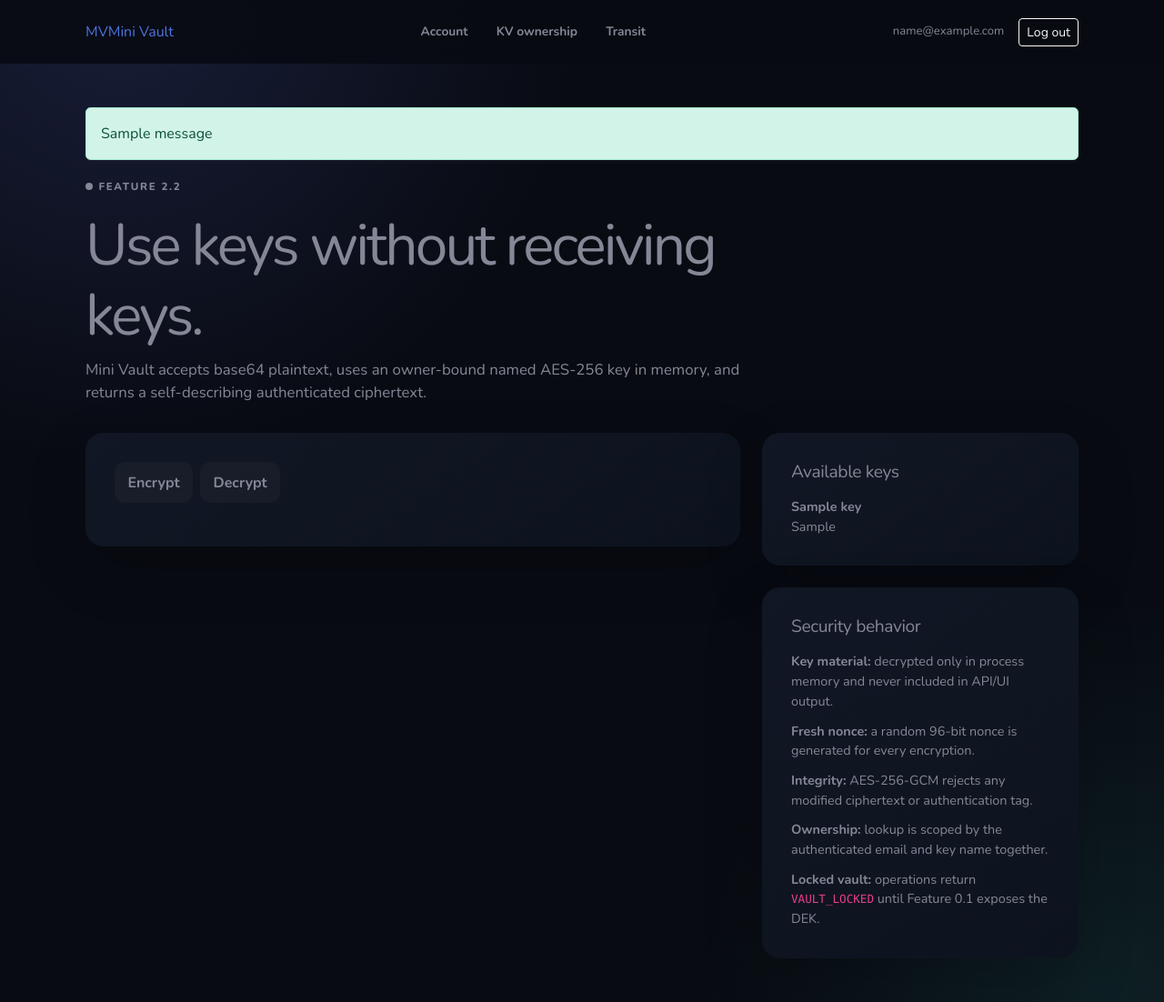
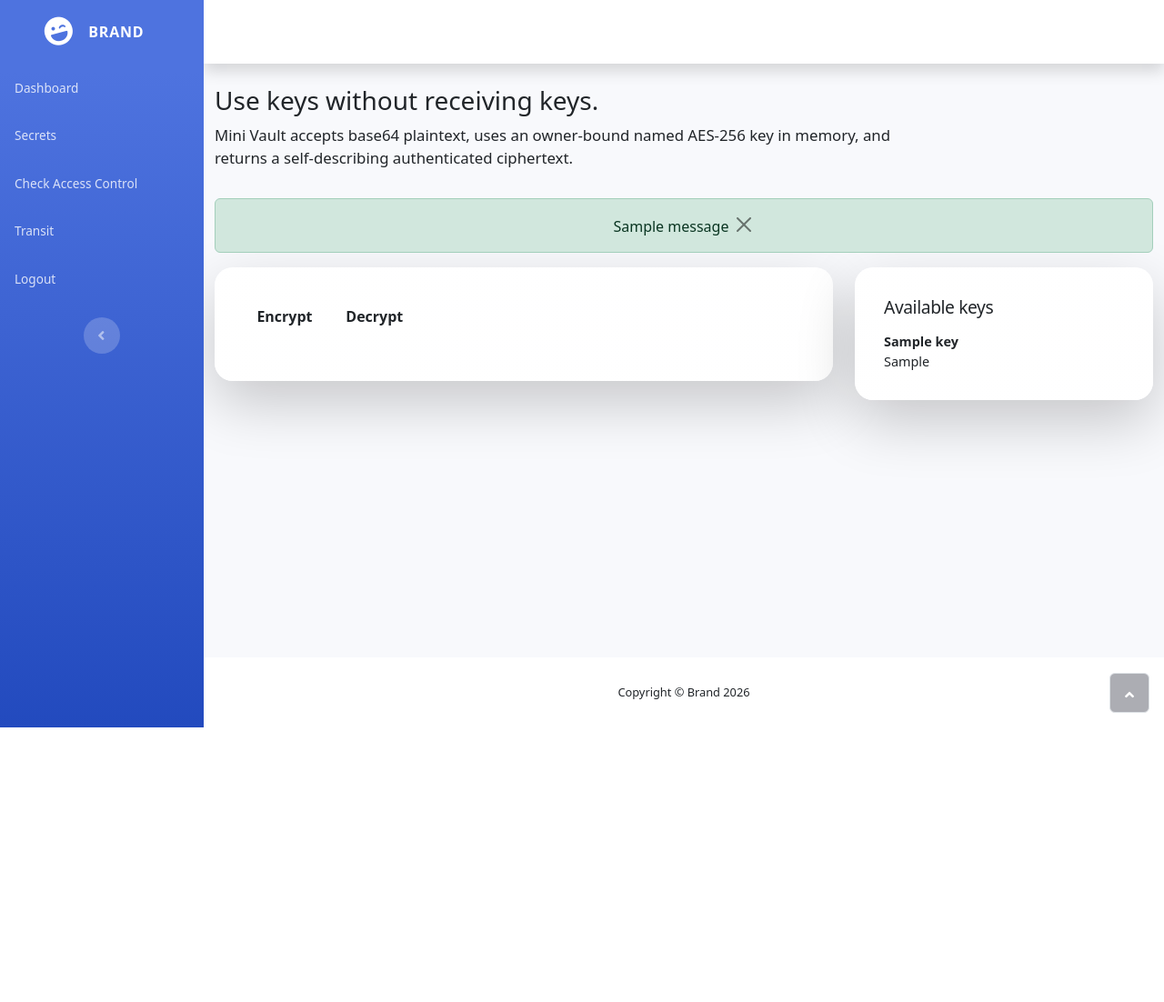
Before and after one commit to lmchkhi/23MMT-Computer-security-Mini-vault, a Flask app: template src/transit/templates/transit/index.html in a window 1280 px wide. Shown: the whole page at 91% size. After the commit the page ends 800 px from the top, so only its background shows below. Run offline with Flask 3, Linux system fonts and the light colour scheme; tables that the repository leaves empty hold one stand-in row (values such as "Sample post"); the template is opened without the code that fills it: values that come from a table or form of the project are taken from there, most other values are stand-ins (such as "Sample title", 1, 10 or a date in 2020); one stand-in notice (Sample message) is shown; parts of the project's set-up code (start-up, migrations or seed data) failed here and were passed over; some libraries are stand-ins or nearby versions.

Commit message:
Update tests and add better control to service

```diff
--- a/src/reinit_all.py
+++ b/reinit_all.py
@@ -1,6 +1,7 @@
 import os
 from src.core.vault import vault_obj, VAULT_DATA_FILE
 from src.storage.utils import drop_database, init_database, db, create_app
+from src.storage.kv.models import NamedKey
 from sqlalchemy import select
 def reinit():
     root = os.environ['VIRTUAL_ENV']
--- a/src/app/setup.py
+++ b/src/app/setup.py
@@ -41,7 +41,6 @@
     from src.transit import transit_api_bp, transit_web_bp
     from src.workspace import init_workspace_ui
 
-    init_workspace_ui(app)
     app.register_blueprint(auth_bp)
     app.register_blueprint(main_bf)
     app.register_blueprint(admin_vault_bf, url_prefix="/admin")
--- a/src/kv/form/__init__.py
+++ b/src/kv/form/__init__.py
@@ -21,7 +21,6 @@
     submit = SubmitField(label="Submit")
 
     def validate_path(self, path):
-        print(path.data)
         try:
             parse_secret_path(path.data)
         except KvAccessError:
--- a/src/transit/route/route.py
+++ b/src/transit/route/route.py
@@ -3,13 +3,13 @@
 import base64
 import binascii
 
-from flask import Blueprint, current_app, flash, g, redirect, render_template, url_for
+from flask import Blueprint, current_app, flash, g, redirect, render_template, url_for,abort
 
 from src.auth.utils.decorators import require_browser_auth
 from src.transit.form import BootstrapKeyForm, CreateKeyForm, DecryptForm, EncryptForm
 from src.transit.utils import decrypt_for_user, encrypt_for_user, transit_key_obj
 from src.transit.utils.errors import TransitError
-
+from src.core import vault_obj
 transit_web_bp = Blueprint("transit_web", __name__, template_folder="templates")
 
 
--- a/src/workspace/templates/workspace/base.html
+++ /dev/null
@@ -1,49 +0,0 @@
-<!doctype html>
-<html lang="en">
-<head>
-    <meta charset="utf-8">
-    <meta name="viewport" content="width=device-width, initial-scale=1">
-    <meta name="color-scheme" content="dark">
-    <title>{% block title %}Mini Vault{% endblock %}</title>
-    <link rel="stylesheet" href="{{ url_for('static', filename='assets/bootstrap/css/bootstrap.min.css') }}">
-    <link rel="stylesheet" href="{{ url_for('static', filename='auth/auth.css') }}">
-    <link rel="stylesheet" href="{{ url_for('workspace_ui.static', filename='workspace/workspace.css') }}">
-</head>
-<body>
-<div class="workspace-shell">
-    <header class="workspace-header">
-        <div class="container d-flex flex-wrap align-items-center justify-content-between gap-3 py-3">
-            <a class="brand-mark text-decoration-none" href="{{ url_for('main.index') }}">
-                <span class="brand-icon">MV</span><span>Mini Vault</span>
-            </a>
-            <nav class="workspace-nav" aria-label="Primary navigation">
-                <a class="{{ 'active' if active_page == 'account' else '' }}" href="{{ url_for('main.index') }}">Account</a>
-                <a class="{{ 'active' if active_page == 'kv' else '' }}" href="{{ url_for('kv_access_web.index') }}">KV ownership</a>
-                <a class="{{ 'active' if active_page == 'transit' else '' }}" href="{{ url_for('transit_web.index') }}">Transit</a>
-            </nav>
-            <div class="d-flex align-items-center gap-3">
-                <span class="workspace-identity d-none d-md-inline">{{ user.email }}</span>
-                <a class="btn btn-sm btn-outline-light" href="{{ url_for('auth.logout_alias') }}">Log out</a>
-            </div>
-        </div>
-    </header>
-
-    <main class="container py-4 py-lg-5">
-        {% with messages = get_flashed_messages(with_categories=true) %}
-            {% if messages %}
-                <div class="flash-stack" aria-live="polite">
-                    {% for category, message in messages %}
-                        <div class="alert alert-{{ category }} shadow-sm" role="alert">{{ message }}</div>
-                    {% endfor %}
-                </div>
-            {% endif %}
-        {% endwith %}
-        {% block content %}{% endblock %}
-    </main>
-</div>
-<script src="{{ url_for('static', filename='assets/bootstrap/js/bootstrap.min.js') }}"></script>
-<script src="{{ url_for('static', filename='auth/auth.js') }}"></script>
-<script src="{{ url_for('workspace_ui.static', filename='workspace/workspace.js') }}"></script>
-{% block scripts %}{% endblock %}
-</body>
-</html>
--- a/src/workspace/static/workspace/workspace.css
+++ b/static/workspace/workspace.css
@@ -30,7 +30,7 @@
 .page-heading h1 { letter-spacing: -.045em; font-size: clamp(2.25rem, 5vw, 4rem); }
 .page-heading p { color: var(--mv-muted); font-size: 1.05rem; }
 .workspace-card {
-  background: linear-gradient(145deg, rgba(17,23,36,.98), rgba(13,19,30,.98));
+  background: linear-gradient(145deg, rgba(255, 255, 255, 0.98), rgba(255, 255, 255, 0.98));
   border: 1px solid var(--mv-border);
   border-radius: 1.25rem;
   padding: clamp(1.25rem, 3vw, 2rem);
@@ -38,10 +38,10 @@
 }
 .workspace-card h2 { font-size: 1.2rem; letter-spacing: -.02em; }
 .workspace-card .form-select,
-.workspace-card textarea.form-control { color: var(--mv-text); background-color: rgba(255,255,255,.045); border-color: var(--mv-border); }
+.workspace-card textarea.form-control { color: var(--mv-text); background-color: rgb(255, 255, 255); border-color: var(--mv-border); }
 .workspace-card .form-select:focus,
 .workspace-card textarea.form-control:focus { border-color: var(--mv-accent); box-shadow: 0 0 0 .25rem rgba(109,124,255,.15); }
-.workspace-card .form-select option { color: #111; }
+.workspace-card .form-select option { color: #000000; }
 .feature-tag { display: inline-flex; gap: .4rem; align-items: center; color: var(--mv-accent-2); font-size: .72rem; font-weight: 800; letter-spacing: .15em; text-transform: uppercase; }
 .feature-tag::before { content: ""; width: .5rem; height: .5rem; border-radius: 50%; background: currentColor; }
 .result-panel { margin-top: 1rem; padding: 1rem; border: 1px solid var(--mv-border); border-radius: .9rem; background: rgba(255,255,255,.035); }
--- a/templates/blank.html
+++ b/templates/blank.html
@@ -15,6 +15,7 @@
                 <ul class="navbar-nav text-light" id="accordionSidebar">
                     <li class="nav-item"><a class="nav-link" href="/index"><span>Dashboard</span></a></li>
                     <li class="nav-item"><a class="nav-link" href="{{ url_for('kv_access_web.list_secret') }}"><span>Secrets</span></a></li>
+                    <li class="nav-item"><a class="nav-link" href="{{ url_for('kv_access_web.index') }}"><span>Check Access Control</span></a></li>
                     <li class="nav-item"><a class="nav-link" href="{{ url_for('transit_web.list_key') }}"><span>Transit</span></a></li>
                     <li class="nav-item"><a class="nav-link" href="/logout"><span>Logout</span></a></li>
                     <!--
--- /dev/null
+++ b/templates/transit/index.html
@@ -0,0 +1,129 @@
+{% extends "blank.html" %}
+{% block head_css%}
+<link rel="stylesheet" href="{{ url_for('static', filename='workspace/workspace.css') }}">
+{% endblock %}
+{% block title %}Transit encrypt/decrypt · Mini Vault{% endblock %}
+{% block content %}
+<section class="page-heading">
+    <h3 class="mt-3">Use keys without receiving keys.</h3>
+    <p>Mini Vault accepts base64 plaintext, uses an owner-bound named AES-256 key in memory, and returns a self-describing authenticated ciphertext.</p>
+</section>
+
+    {% with messages = get_flashed_messages(with_categories=true) %}
+    {% if messages %}
+        <div class="alert alert-{{ messages[0][0]}}" role="alert">
+            <center>
+                {{ messages[0][1]}}
+            <button type="button" class="btn-close" data-bs-dismiss="alert" aria-label="Close"></button>
+            </center>
+        </div>
+    {% endif %}
+    {% endwith%}
+
+<div class="row g-4">
+    <div class="col-lg-8">
+        <section class="workspace-card" data-tab-group data-active-tab="{{ active_tab }}">
+            <div class="tab-buttons" role="tablist">
+                <button type="button" data-tab-target="encrypt">Encrypt</button>
+                <button type="button" data-tab-target="decrypt">Decrypt</button>
+            </div>
+
+            <div data-tab-panel="encrypt">
+                <h2>Encrypt data</h2>
+                {% if not keys %}
+                    <div class="empty-state">
+                        <h3 class="h5">No encryption key yet</h3>
+                        <p>Feature 2.2 consumes keys created by Feature 2.1. Merge that branch or enable the isolated development bootstrap below.</p>
+                        {% if demo_key_enabled %}
+                            <form method="post" action="{{ url_for('transit_web.dev_bootstrap_key') }}" class="mx-auto" style="max-width: 28rem;">
+                                {{ bootstrap_form.hidden_tag() }}
+                                {{ bootstrap_form.key_name(class="form-control mb-2", placeholder="demo-key") }}
+                                {{ bootstrap_form.submit(class="btn btn-outline-light") }}
+                            </form>
+                        {% endif %}
+                    </div>
+                {% else %}
+                    <form method="post" action="{{ url_for('transit_web.encrypt') }}" novalidate>
+                        {{ encrypt_form.hidden_tag() }}
+                        <div class="row g-3">
+                            <div class="col-md-7">
+                                {{ encrypt_form.key_name.label(class="form-label") }}
+                                {{ encrypt_form.key_name(class="form-select form-select-lg") }}
+                            </div>
+                            <div class="col-md-5">
+                                {{ encrypt_form.input_format.label(class="form-label") }}
+                                {{ encrypt_form.input_format(class="form-select form-select-lg") }}
+                            </div>
+                            <div class="col-12">
+                                {{ encrypt_form.plaintext.label(class="form-label") }}
+                                {{ encrypt_form.plaintext(class="form-control", rows="8", placeholder="Text or base64 payload") }}
+                                {% for error in encrypt_form.plaintext.errors %}<div class="text-danger small mt-1">{{ error }}</div>{% endfor %}
+                            </div>
+                        </div>
+                        {{ encrypt_form.submit(class="btn btn-primary mt-3") }}
+                    </form>
+                {% endif %}
+
+                {% if encrypted_result %}
+                    <div class="result-panel result-allowed transit-output">
+                        <div class="d-flex justify-content-between align-items-center gap-3 mb-2">
+                            <strong>Authenticated ciphertext · {{ encrypted_result.key_name }}</strong>
+                            <button class="btn btn-sm btn-outline-light copy-button" type="button" data-copy-target="#encrypted-output">Copy</button>
+                        </div>
+                        <textarea id="encrypted-output" class="form-control" readonly>{{ encrypted_result.ciphertext }}</textarea>
+                    </div>
+                {% endif %}
+            </div>
+
+            <div data-tab-panel="decrypt" hidden>
+                <h2>Decrypt and verify</h2>
+                <p class="text-secondary">The embedded key name is parsed from <code>vault:&lt;key_name&gt;:&lt;base64&gt;</code>. A modified nonce, ciphertext, or GCM tag is rejected.</p>
+                <form method="post" action="{{ url_for('transit_web.decrypt') }}" novalidate>
+                    {{ decrypt_form.hidden_tag() }}
+                    <div class="mb-3">
+                        {{ decrypt_form.ciphertext.label(class="form-label") }}
+                        {{ decrypt_form.ciphertext(class="form-control", rows="9", placeholder="vault:my-key:...") }}
+                        {% for error in decrypt_form.ciphertext.errors %}<div class="text-danger small mt-1">{{ error }}</div>{% endfor %}
+                    </div>
+                    {{ decrypt_form.submit(class="btn btn-primary") }}
+                </form>
+
+                {% if decrypted_result %}
+                    <div class="result-panel result-allowed transit-output">
+                        <div class="d-flex justify-content-between align-items-center gap-3 mb-2">
+                            <strong>Verified plaintext · {{ decrypted_result.key_name }}</strong>
+                            <button class="btn btn-sm btn-outline-light copy-button" type="button" data-copy-target="#decrypted-base64">Copy base64</button>
+                        </div>
+                        {% if decrypted_result.is_utf8 %}
+                            <label class="form-label" for="decrypted-text">UTF-8 preview</label>
+                            <textarea id="decrypted-text" class="form-control mb-3" readonly>{{ decrypted_result.plaintext_text }}</textarea>
+                        {% else %}
+                            <p class="text-secondary">The recovered bytes are not valid UTF-8. Use the base64 output below.</p>
+                        {% endif %}
+                        <label class="form-label" for="decrypted-base64">Plaintext base64</label>
+                        <textarea id="decrypted-base64" class="form-control" readonly>{{ decrypted_result.plaintext_b64 }}</textarea>
+                    </div>
+                {% endif %}
+            </div>
+        </section>
+    </div>
+
+    <div class="col-lg-4">
+        <section class="workspace-card mb-4">
+            <h2>Available keys</h2>
+            {% if keys %}
+                <div class="security-list mt-3">
+                    {% for key in keys %}
+                        <div><strong>{{ key.key_name }}</strong><br><span>{{ key.key_usage }}</span></div>
+                    {% endfor %}
+                </div>
+            {% else %}
+                <p class="text-secondary mb-0">No active <code>ENCRYPT_DECRYPT</code> key belongs to {{ user.email }}.</p>
+            {% endif %}
+        </section>
+    </div>
+</div>
+{% endblock %}
+{% block body_scripts %}
+<script src="{{ url_for('static', filename='workspace/workspace.js') }}"></script>
+{% endblock %}
--- a/templates/transit/list-key.html
+++ b/templates/transit/list-key.html
@@ -5,10 +5,10 @@
 <body id="page-top">
 {% endblock %}
 {% block content %}
-                    <h3 class="text-dark mb-4">Secrets</h3>
+                    <h3 class="text-dark mb-4">Keys</h3>
                     <div class="card shadow">
                         <div class="card-header py-3">
-                            <p class="text-primary m-0 fw-bold">List of secrets path</p>
+                            <p class="text-primary m-0 fw-bold">List of keys</p>
                         </div>
                         <div class="card-body">
                             <div>
```
Also changed, not shown: src/kv/route/route.py (+9 -2 lines), src/main/route/errors_handle.py (+6 -5 lines), src/transit/utils/cipher.py (added, +75 -0 lines), src/workspace/__init__.py (deleted, +0 -15 lines), templates/kv/access_control.html (renamed from src/kv/templates/kv/access_control.html, +9 -14 lines), templates/transit/decrypt.html (deleted, +0 -45 lines), templates/transit/encrypt.html (deleted, +0 -48 lines), tests/test_transit_ui.py (+0 -1 lines), static/workspace/workspace.js (renamed from src/workspace/static/workspace/workspace.js).
